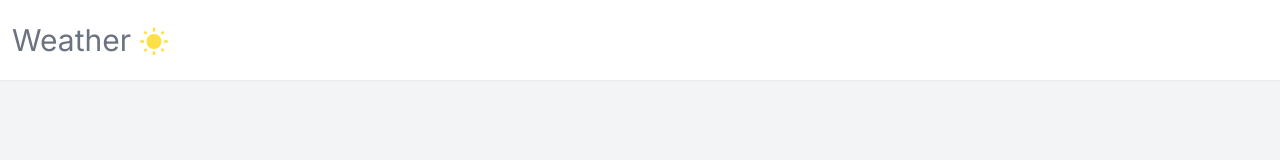
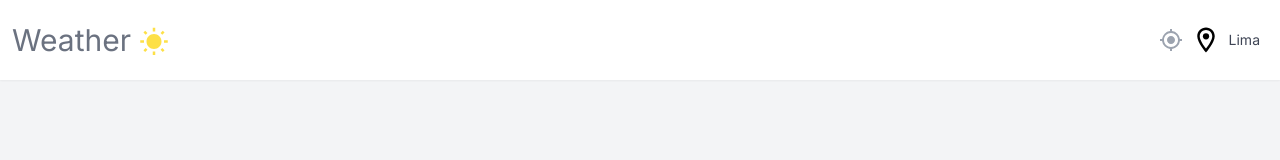
Before and after one commit to Kamaqen/weather-app-with-next, a Next.js app: page / in a window 1280 px wide. Shown: the top 160 px of the page. Built offline with nearby package versions, Linux system fonts and the light colour scheme.

Commit message:
ADD: icons for search bar

```diff
--- a/src/components/Navbar.tsx
+++ b/src/components/Navbar.tsx
@@ -1,5 +1,7 @@
 import React from "react";
 import { MdWbSunny } from "react-icons/md";
+import { MdMyLocation } from "react-icons/md";
+import { MdOutlineLocationOn } from "react-icons/md";
 
 type Props = {};
 
@@ -11,6 +13,12 @@ const Navbar = (props: Props) => {
           <h2 className="text-gray-500 text-3xl">Weather</h2>
           <MdWbSunny className="text-3xl mt-1 text-yellow-300" />
         </p>
+        <section className="flex gap-2 items-center">
+          <MdMyLocation className="text-2xl text-gray-400 hover:opacity-80 cursor-pointer" />
+          <MdOutlineLocationOn className="text-3xl" />
+          <p className="text-slate-900/80 text-sm">Lima</p>
+          <div></div>
+        </section>
       </div>
     </nav>
   );
```
